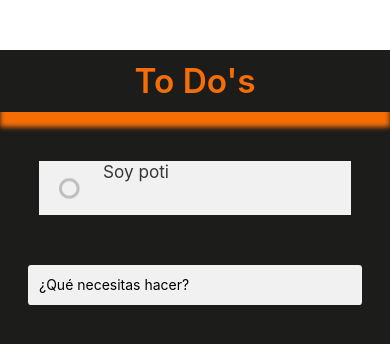
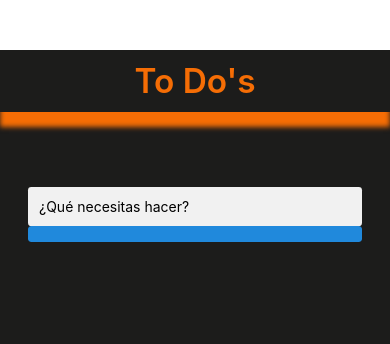
Before and after one commit to Valenkra/ToDoList_RN, a React Native app: screen / in a window 390 px wide. Shown: the top 344 px of the page. Built offline with nearby package versions, Linux system fonts and the light colour scheme.

Commit message:
continuando

```diff
--- a/App.js
+++ b/App.js
@@ -8,17 +8,18 @@ import InputValues from './components/input.js';
 import { TextInput } from 'react-native';
 import { InfoIcon } from './resources/Icons.js';
 import { useState } from 'react';
+import ListToDo from './components/listToDo.js';
 
 
 export default function App() {
   const [ToDos, setToDos] = useState([]);
-
+  console.log(ToDos)
   return (
       <SafeAreaView style={styles.container}>
         <View style={styles.header}>
           <Text style={{fontSize: scale(30), fontWeight: 600, color: Colors.orange}}>To Do's</Text>
         </View>
-        <ToDo title="Soy poti"></ToDo>
+        <ListToDo ToDos={ToDos} setToDo={setToDos}></ListToDo>
         <InputValues ToDos={ToDos} setToDos={setToDos}></InputValues>
       </SafeAreaView>
   );
--- /dev/null
+++ b/components/Button.js
@@ -0,0 +1,12 @@
+import { Button } from "react-native-elements";
+import { StyleSheet } from "react-native";
+
+const MyButton = ({sendText}) => {
+    return (
+        <Button>{sendText}</Button>
+    );
+}
+
+const styles = StyleSheet.create({});
+
+export default MyButton;
--- a/components/input.js
+++ b/components/input.js
@@ -2,7 +2,7 @@ import { TextInput, StyleSheet } from "react-native";
 import { View } from "react-native";
 import { Colors } from "../resources/Colors";
 import { scale } from "react-native-size-matters";
-import { Button } from "react-native-elements";
+import MyButton from "./Button";
 
 const InputValues = ({ToDos, setToDos}) => {
     const submiting = (e) => {
@@ -14,10 +14,13 @@ const InputValues = ({ToDos, setToDos}) => {
           }]);
     }
     return (
-        <TextInput
-        placeholder="¿Qué necesitas hacer?"
-        style={styles.input}
-        onSubmitEditing={submiting}/>
+        <View>
+            <TextInput
+            placeholder="¿Qué necesitas hacer?"
+            style={styles.input}
+            onSubmitEditing={submiting}/>
+            <MyButton sendText="Enviar"></MyButton>
+        </View>
     );
 }
 
--- a/components/listToDo.js
+++ b/components/listToDo.js
@@ -1,11 +1,14 @@
+import { View, Text } from "react-native";
 import ToDo from "./todo";
 
-const listToDo = ({ToDos, setToDo}) => {
+const ListToDo = ({ToDos, setToDo}) => {
+    const views = [];
+        for (let i = 0; i < ToDos.length; i++) {
+            views.push(
+                <ToDo element={ToDos[i]}></ToDo>
+            );
+        }
+        return views;
+    }
 
-    return (
-        {
-        }
-    );
-}
-
-export default listToDo;
+export default ListToDo;
--- a/components/todo.js
+++ b/components/todo.js
@@ -4,16 +4,21 @@ import { CheckBox } from "react-native-elements"
 import { scale, verticalScale } from "react-native-size-matters";
 import { Colors } from "../resources/Colors";
 
-const ToDo = ({title}) => {
-    const [checked, setChecked] = useState(false);
-
+const ToDo = ({element}) => {
+    const [checked, setChecked] = useState(element.tachado);
     const change = () => {
         (checked == false) ? setChecked(true) : setChecked(false);
     }
+
+    const getContainerStyle = (isChecked) => {
+        return [styles.container,
+            (isChecked == true) ? styles.checked : styles.unchecked]
+    }
+
     return (
-        <View style={styles.container}>
-            <CheckBox  onPress={change} checkedIcon='dot-circle-o' uncheckedIcon='circle-o' checked={checked}/>
-            <Text style={styles.label}>{title}</Text>
+        <View style={getContainerStyle(checked)}>
+            <CheckBox onPress={change} checkedIcon='dot-circle-o' uncheckedIcon='circle-o' checked={checked}/>
+            <Text style={styles.label}>{element.contenido}</Text>
         </View>
     )
 }
@@ -27,10 +32,17 @@ const styles = StyleSheet.create({
         justifyContent: 'flex-start',
         backgroundColor: Colors.white,
         width: '80%',
+        backgroundColor: Colors.white
     },
     label: {
         fontSize: scale(15.4),
         color: Colors.black
+    },
+    checked: {
+
+    },
+    unchecked: {
+
     }
 })
 
```
